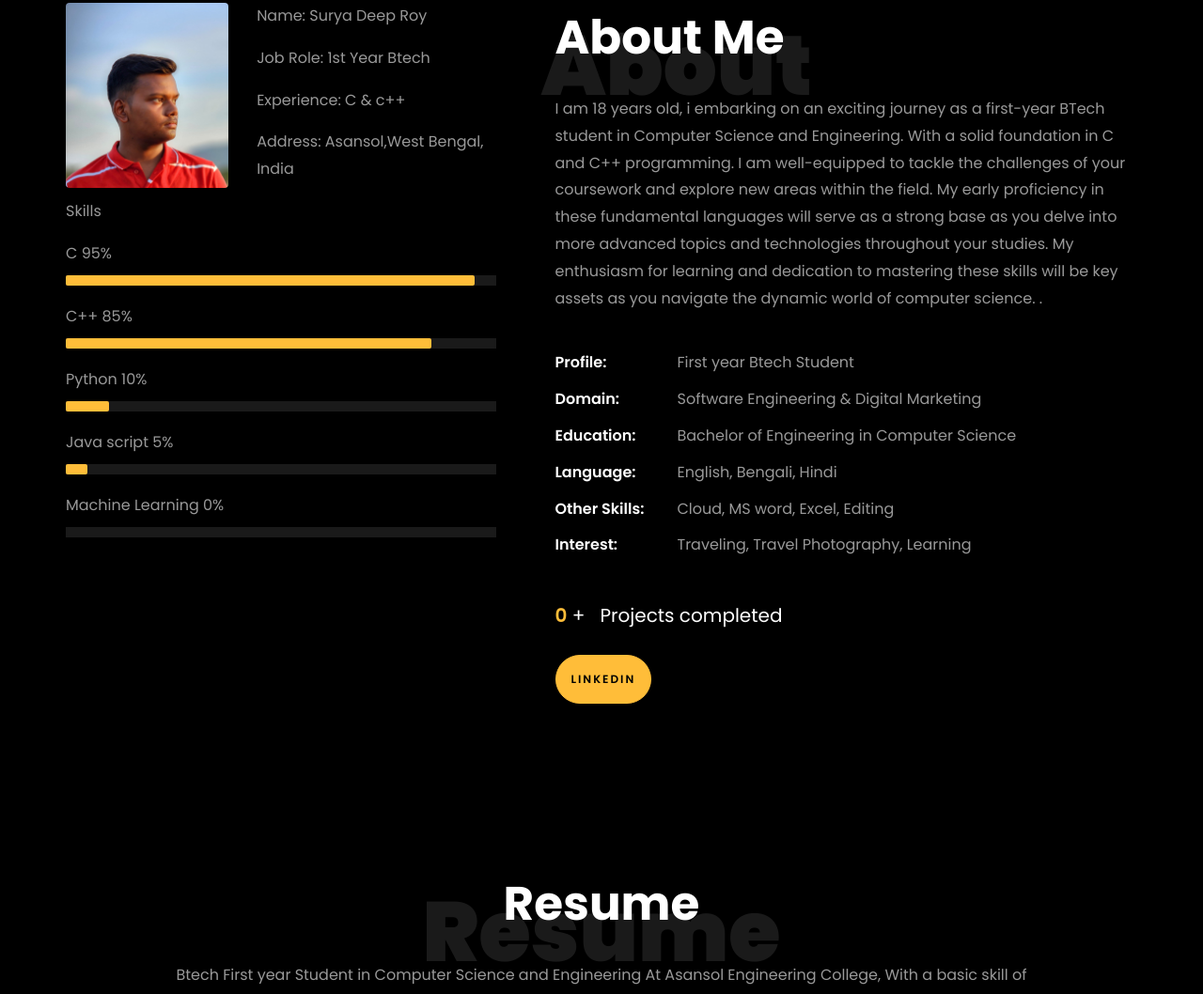
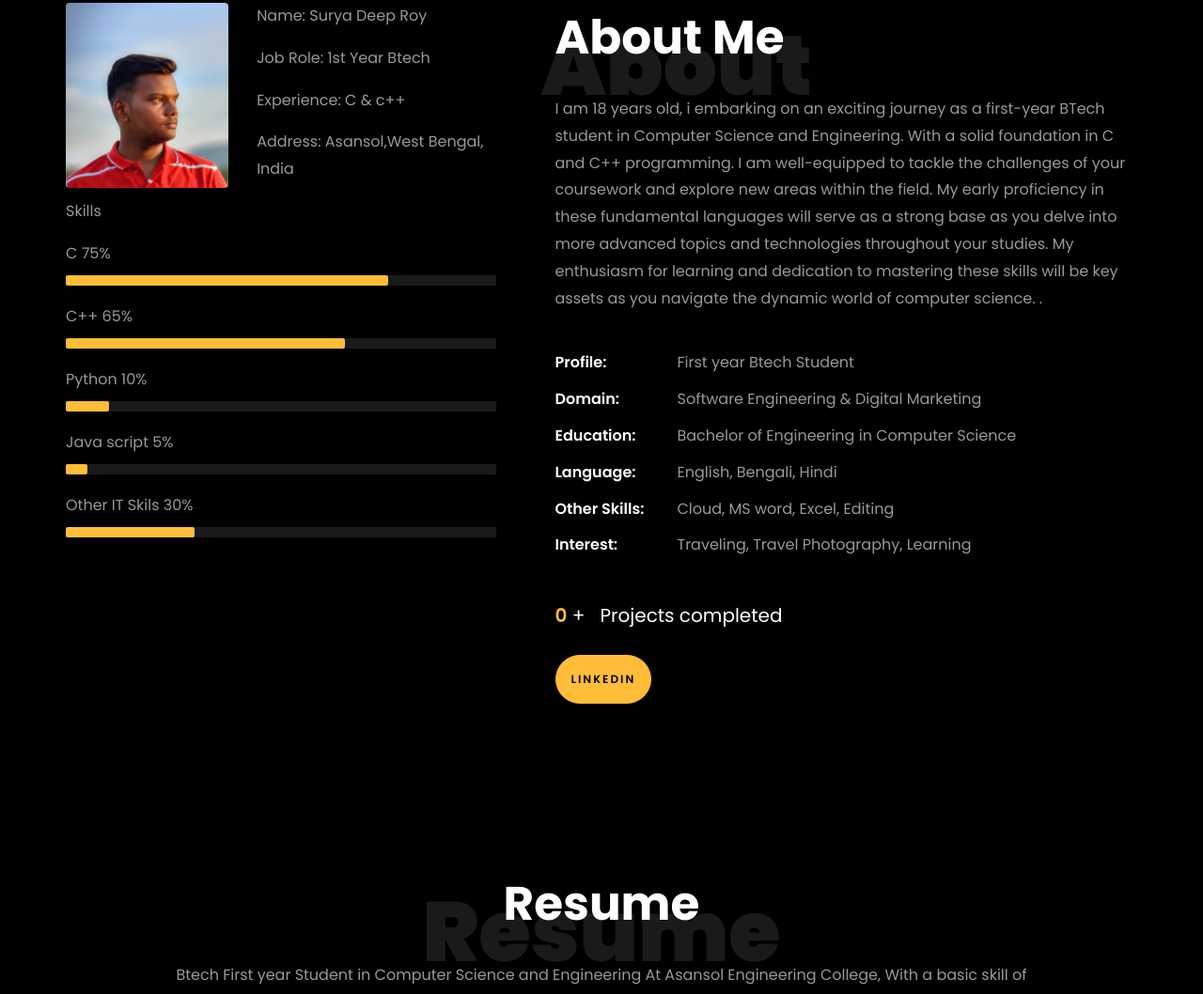
Before and after one commit to suryadeeproy/portfolio, a plain HTML site: page index.html in a window 1280 px wide. Shown: the part 859-1917 px from the top of the page at 94% size. Drawn offline with Linux system fonts and the light colour scheme; files whose address does not match are found by name.

Commit message:
Update index.html

```diff
--- a/index.html
+++ b/index.html
@@ -229,15 +229,15 @@
 
 								<div class="skill-mf">
 									<p class="title-s">Skills</p>
-									<span>C </span> <span class="pull-right">95%</span>
+									<span>C </span> <span class="pull-right">75%</span>
 									<div class="progress">
-										<div class="progress-bar" role="progressbar" style="width: 95%;" aria-valuenow="95" aria-valuemin="0"
+										<div class="progress-bar" role="progressbar" style="width: 75%;" aria-valuenow="75" aria-valuemin="0"
 											aria-valuemax="100"></div>
 									</div>
 
-									<span>C++</span> <span class="pull-right">85%</span>
+									<span>C++</span> <span class="pull-right">65%</span>
 									<div class="progress">
-										<div class="progress-bar" role="progressbar" style="width: 85%" aria-valuenow="85" aria-valuemin="0"
+										<div class="progress-bar" role="progressbar" style="width: 65%" aria-valuenow="65" aria-valuemin="0"
 											aria-valuemax="100"></div>
 									</div>
 
@@ -253,9 +253,9 @@
 											aria-valuemax="100"></div>
 									</div>
 
-									<span>Machine Learning</span> <span class="pull-right">0%</span>
+									<span>Other IT Skils</span> <span class="pull-right">30%</span>
 									<div class="progress">
-										<div class="progress-bar" role="progressbar" style="width: 0%" aria-valuenow="80" aria-valuemin="0"
+										<div class="progress-bar" role="progressbar" style="width: 30%" aria-valuenow="80" aria-valuemin="0"
 											aria-valuemax="100"></div>
 									</div>
 								</div>
```
